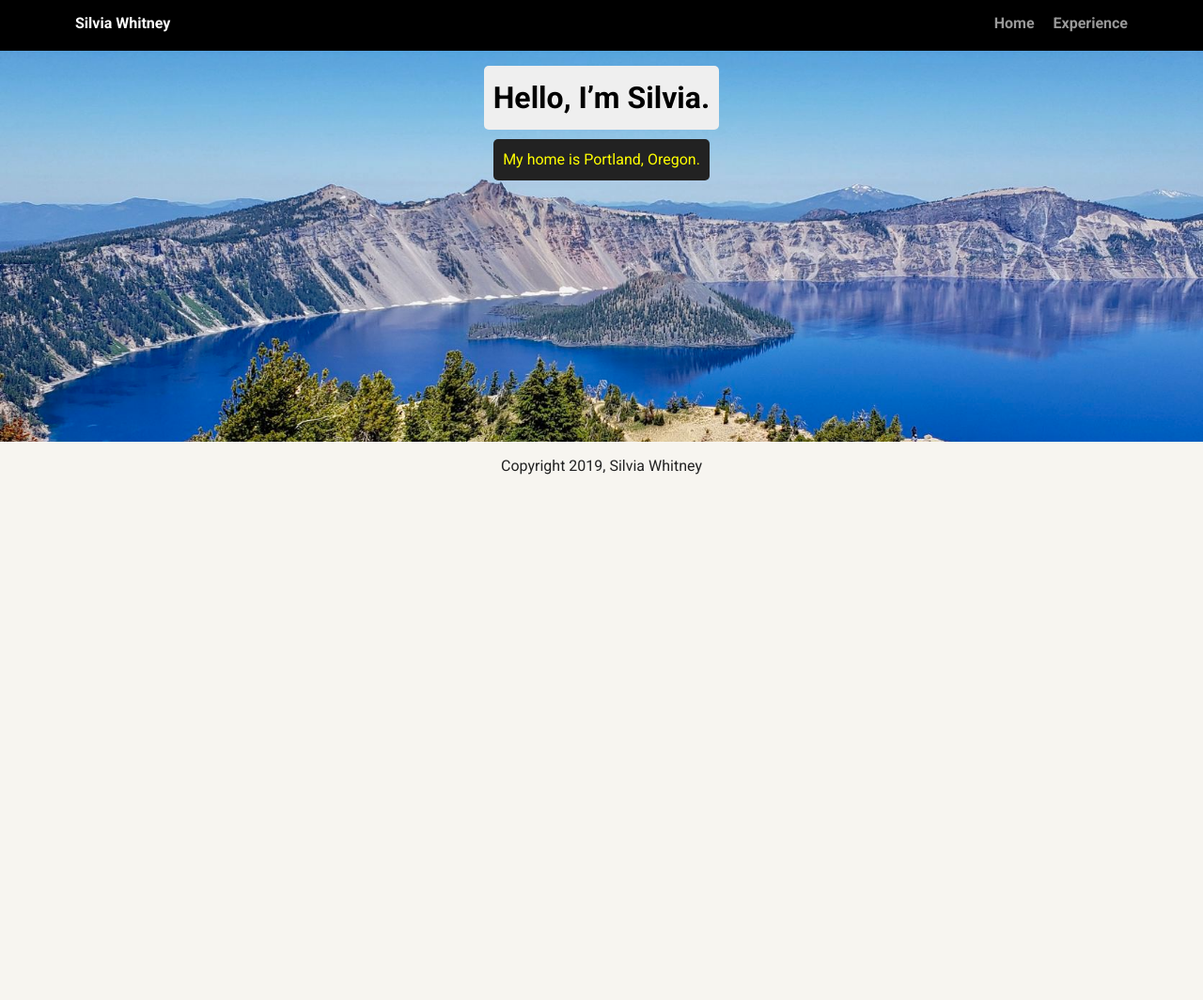
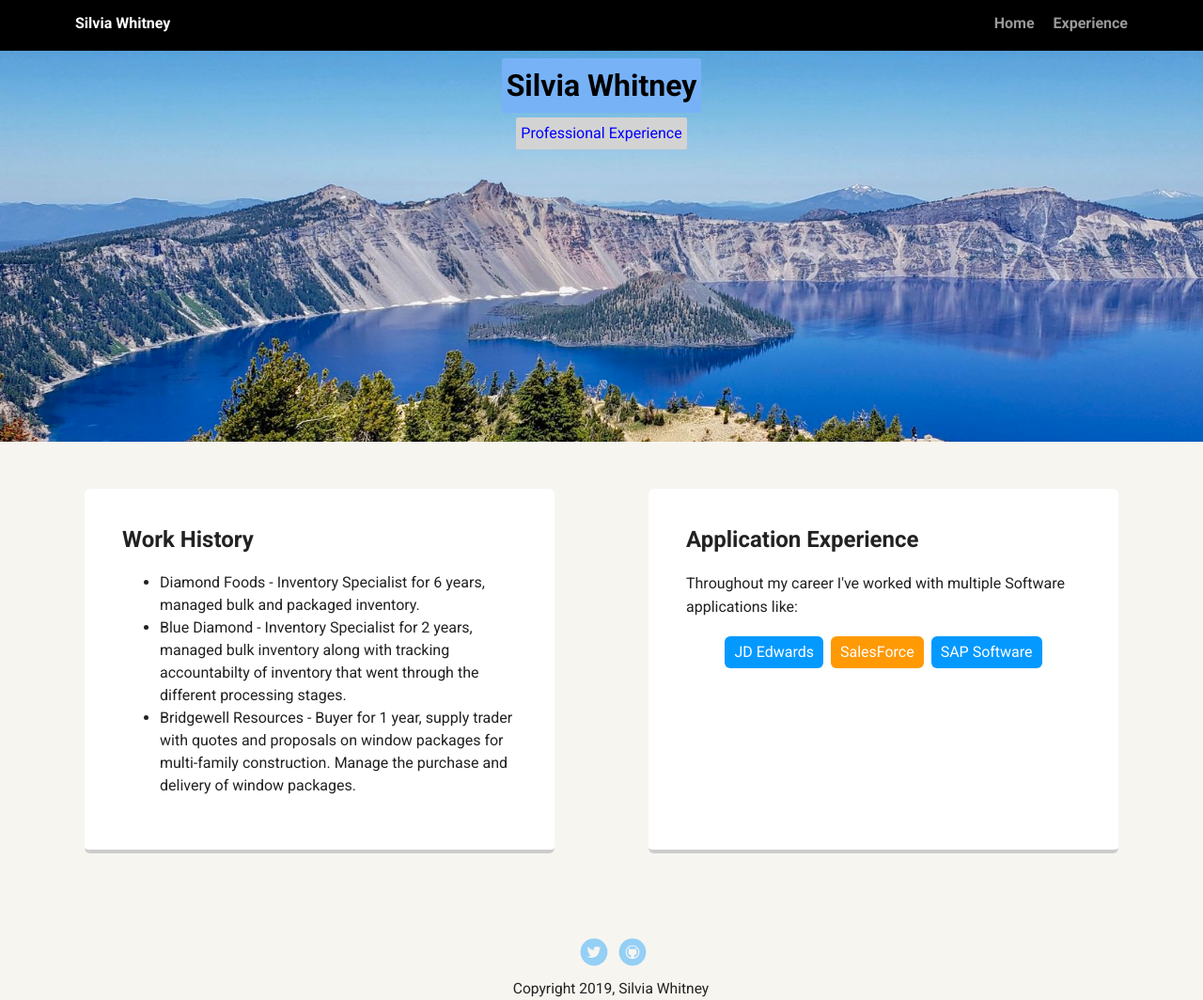
Before and after one commit to shilvia-whitney/Treehouse-Project-1, a plain HTML site: page experience.html in a window 1280 px wide. Shown: the whole page at 94% size. Before the commit the page ends 800 px from the top, so only its background shows below. Drawn offline with Linux system fonts and the light colour scheme; a web font is replaced by a local one.

Commit message:
Upload for Submission

```diff
--- a/experience.html
+++ b/experience.html
@@ -17,13 +17,36 @@
     </div>
 
     <header>
-      <h1 class="tag name">Hello, I’m Silvia.</h1>
-      <p class="tag location">My home is Portland, Oregon.</p>
+      <h1 class="tag-name">Silvia Whitney</h1>
+      <p class="tag-location">Professional Experience</p>
     </header>
 
+    <main class="flex">
+      <div class="card">
+        <h2>Work History</h2>
+        <ul>
+          <li>Diamond Foods - Inventory Specialist for 6 years, managed bulk and packaged inventory.</li>
+          <li>Blue Diamond - Inventory Specialist for 2 years, managed bulk inventory along with tracking accountabilty of inventory that went through the different processing stages.</li>
+          <li>Bridgewell Resources - Buyer for 1 year, supply trader with quotes and proposals on window packages for multi-family construction. Manage the purchase and delivery of window packages.</li>
+        </ul>
+      </div>
 
-
-      <p class="copyright">Copyright 2019, Silvia Whitney</p>
+      <div class="card">
+        <h2>Application Experience</h2>
+        <p>Throughout my career I've worked with multiple Software applications like:</p>
+        <ul class="skills">
+          <li>JD Edwards</li>
+          <li>SalesForce</li>
+          <li>SAP Software</li>
+        </ul>
+      </div>
+    </main>
+    <footer>
+      <ul>
+        <li><a href="https://twitter.com/shilvia_88" target= blank class="social twitter">Twitter</a></li>
+        <li><a href="https://github.com/shilvia-whitney" target= blank class="social github">Github</a></li>
+      </ul>
+    <p class="copyright">Copyright 2019, Silvia Whitney</p>
     </footer>
   </body>
   </html>
--- a/styles.css
+++ b/styles.css
@@ -66,10 +66,10 @@ header {
   line-height: 1.5;
 }
 header .profile-image {
-  margin-top: 50px;
+  margin-top: 35px;
   width: 150px;
   height: 150px;
-  border-radius: 50%;
+  border-radius: 10%;
   border: 3px solid white;
   transition: all .5s;
 }
@@ -77,16 +77,33 @@ header .profile-image:hover {
   transform: scale(1.2);
 }
 .tag {
-  background-color: #efefef;
+  background-color: rgb(119, 178, 247);
   color: black;
-  padding: 10px;
-  border-radius: 5px;
+  padding: 5px;
+  border-radius: 2px;
   display: table;
-  margin: 10px auto;
+  margin: 5px auto;
 }
 .location {
-  background-color: #222;
-  color: yellow;
+  background-color: lightgrey;
+  color: blue;
+}
+.tag-name {
+  background-color: rgb(119, 178, 247);
+  color: black;
+  margin-top: 35px;
+  padding: 5px;
+  border-radius: 2px;
+  display: table;
+  margin: 2px auto;
+}
+.tag-location {
+  background-color: lightgrey;
+  color: blue;
+  padding: 5px;
+  border-radius: 2px;
+  display: table;
+  margin: 5px auto;
 }
 .card {
   margin: 30px;
@@ -97,6 +114,9 @@ header .profile-image:hover {
   border-bottom: 4px solid #ccc;
   border-radius: 6px;
   transition: all .5s;
+}
+.card ul {
+  line-height: 1.5;
 }
 .card:hover {
   border-color: #ff99ff;
```
Also changed, not shown: index.html (+3 -3 lines).
